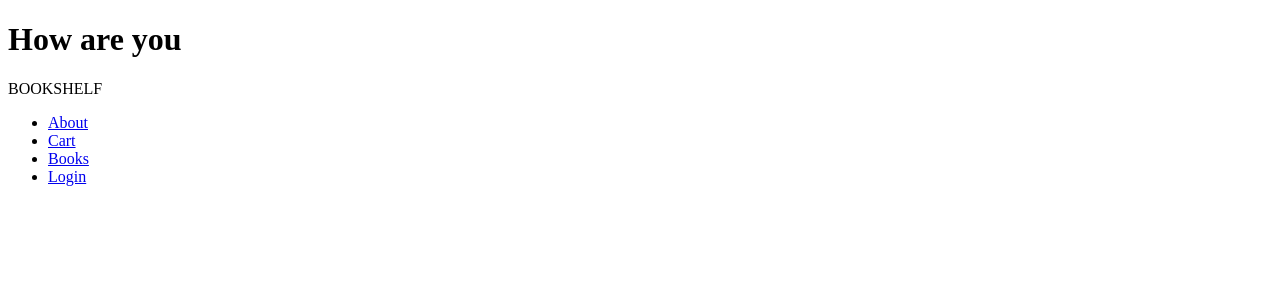
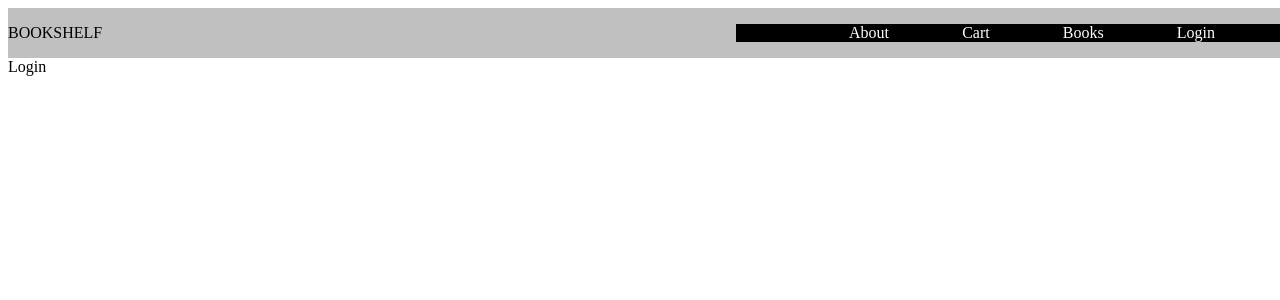
Before and after one commit to Sweenkhan/my-capstone-project, a React (Create React App) app: page /login in a window 1280 px wide. Shown: the top 300 px of the page. Built offline with nearby package versions, Linux system fonts and the light colour scheme.

Commit message:
adding css

```diff
--- a/src/App.js
+++ b/src/App.js
@@ -1,15 +1,23 @@
 
 import React from 'react'
 import Home from './Home/Home'
+import Cart from "./Cart/Cart"
+import Books from "./Books/Books"
+import About from "./Books/Books"
 import { BrowserRouter, Route, Routes } from 'react-router-dom'
+import Header from './Header/Header'
+import Login from './Login/Login'
 
 function App() {
   return (
       <BrowserRouter>
-      <Home />
+      <Header />
         <Routes>
-          {/* <Route path='./Home'element={<Home/>}> </Route> */}
-          <Route></Route>
+          <Route path='/'element={<Home />}> </Route>
+          <Route path='/about'element={<About />}> </Route>
+          <Route path='/books'element={<Books />}> </Route>
+          <Route path='/cart'element={<Cart />}> </Route>
+          <Route path='/login'element={<Login />}> </Route>
         </Routes>
       </BrowserRouter>
   )
--- a/src/Header/Header.css
+++ b/src/Header/Header.css
@@ -0,0 +1,22 @@
+.header {
+    display: flex;
+    width: 100vw;
+    height: 50px;
+    justify-content: space-between;
+    align-items: center;
+    background-color: silver;
+}
+
+.header ul {
+    display: flex;
+    align-items: center;
+    justify-content: space-evenly;
+    width: 40%;
+    background-color: black;
+    list-style-type: none;
+}
+
+.header ul li a{
+    color: white;
+    text-decoration: none;
+}
--- a/src/Header/Header.js
+++ b/src/Header/Header.js
@@ -1,4 +1,5 @@
 import React from 'react'
+import "./Header.css"
 import {Link} from "react-router-dom"
 
 function Header() {
@@ -13,7 +14,7 @@ function Header() {
              <Link to="./cart">Cart</Link>
            </li>
            <li>
-             <Link to="./">Books</Link>
+             <Link to="./books">Books</Link>
            </li>
            <li>
              <Link to="./login">Login</Link>
--- a/src/Home/Home.js
+++ b/src/Home/Home.js
@@ -1,16 +1,10 @@
 import React from 'react'
-import Header from '../Header/Header'
-
-
 
 function Home() {
   return (
-
      <div className='home'>
         <h1>How are you</h1>
-        <Header />
      </div>
-
   )
 }
 
--- /dev/null
+++ b/src/Login/Login.js
@@ -0,0 +1,9 @@
+import React from 'react'
+
+function Login() {
+  return (
+    <div className='login'>Login</div>
+  )
+}
+
+export default Login
```
